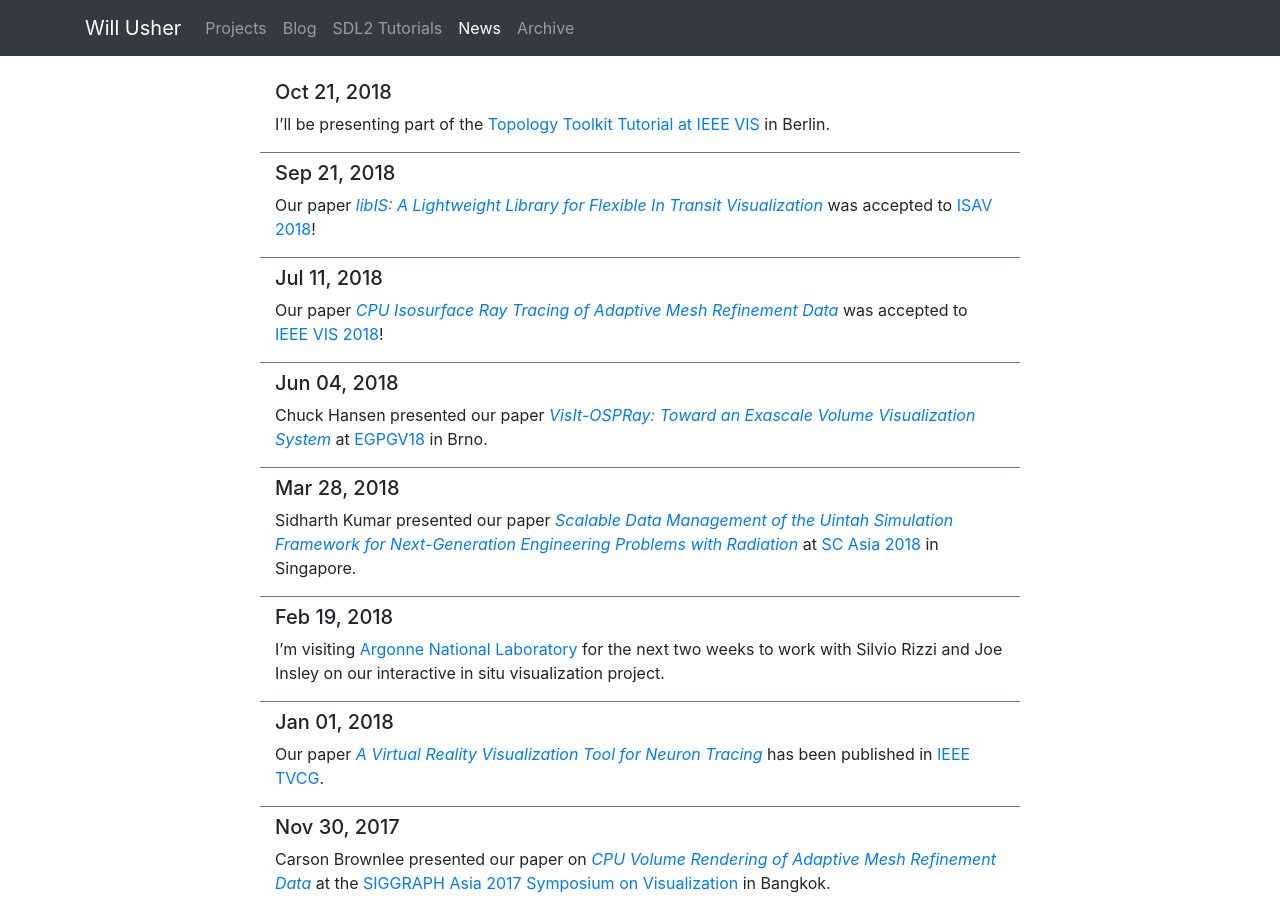
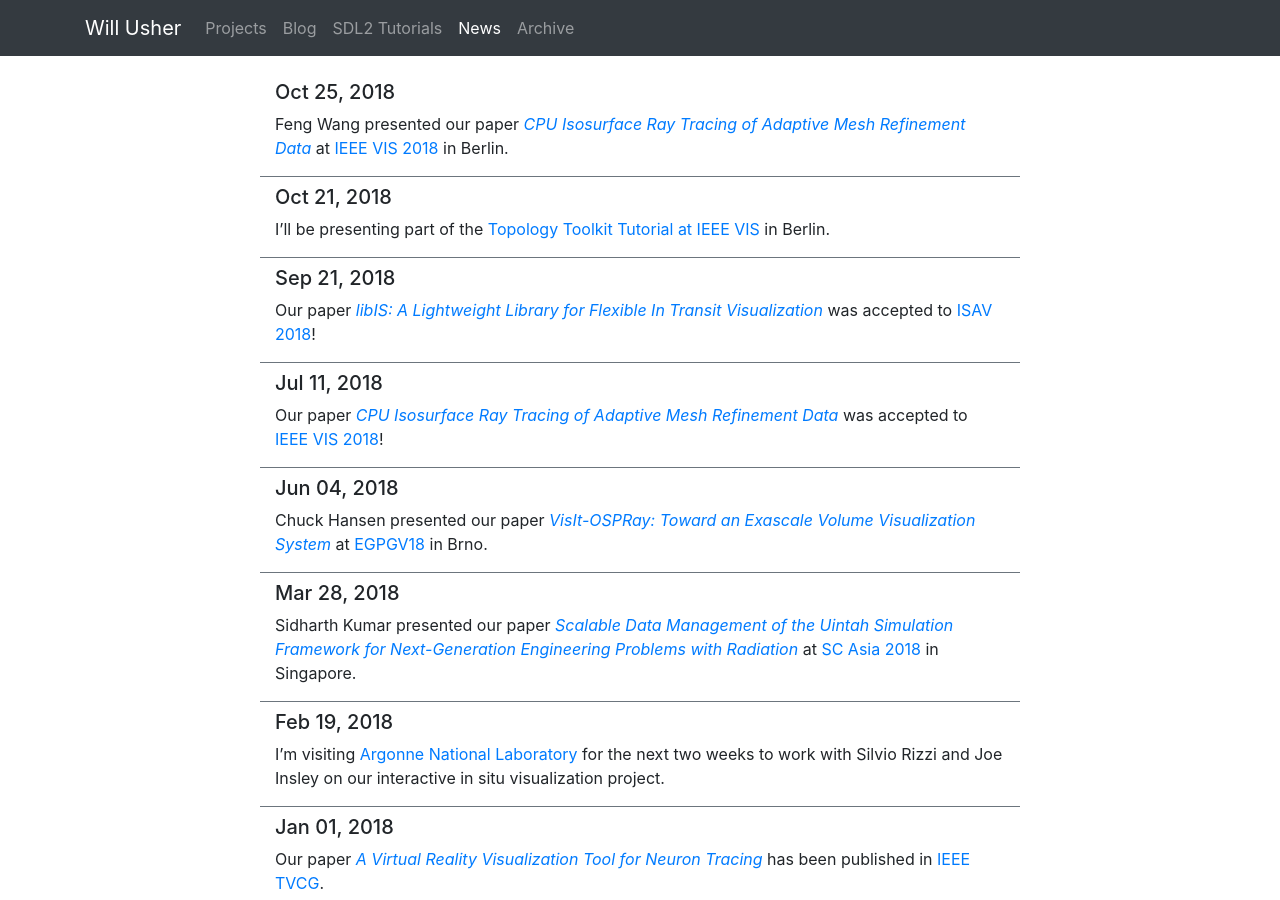
Before and after one commit to Twinklebear/Twinklebear.github.io-jekyll, a Jekyll site: the page built from news.html, in a window 1280 px wide and 900 px high. Built offline with Jekyll 4.4.1, drawn with Linux system fonts in a browser that asks for light colours; nearby versions of some CDN libraries.

Commit message:
update news

```diff
--- a/_data/news.json
+++ b/_data/news.json
@@ -1,4 +1,8 @@
 [
+	{
+		"date": "2018-10-25",
+		"text": "Feng Wang presented our paper [*CPU Isosurface Ray Tracing of Adaptive Mesh Refinement Data*](/publications/amr-iso) at [IEEE VIS 2018](http://ieeevis.org/year/2018/welcome) in Berlin."
+	},
 	{
 		"date": "2018-10-21",
 		"text": "I'll be presenting part of the [Topology Toolkit Tutorial at IEEE VIS](https://topology-tool-kit.github.io/ieeeVisTutorial.html) in Berlin."
```
